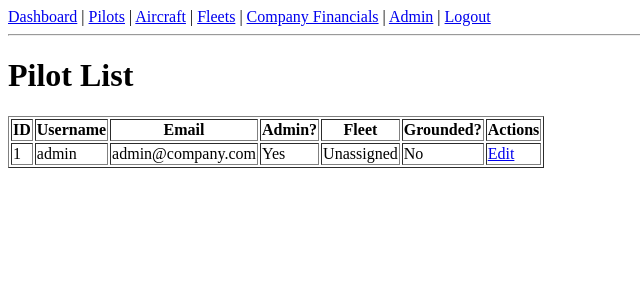
After one commit to chrisjk84/CJNCharter, a Flask app: page /pilots in a window 1280 px wide. The commit adds this page. Shown: the top 300 px of the page, without its empty margins (0-640 px from the left). Run offline with Flask 3, Linux system fonts and the light colour scheme; a user stored in the database is signed in; data comes from the database, SQL or seed files in the repository; both versions use the stored data as it was after the commit.

Commit message:
admin access

```diff
--- a/app.py
+++ b/app.py
@@ -47,7 +47,8 @@ def create_admin():
 @app.route('/')
 @login_required
 def dashboard():
-    return render_template('dashboard.html', pilot=current_user)
+    is_admin = current_user.is_admin
+    return render_template('dashboard.html', pilot=current_user, is_admin=is_admin)
 
 @app.route('/register', methods=['GET', 'POST'])
 def register():
@@ -104,6 +105,13 @@ def admin_dashboard():
     return render_template("admin_dashboard.html", pilots=pilots, aircraft=aircraft, fleets=fleets, financial=financial)
 
 # --- Aircraft CRUD ---
+@app.route("/aircraft")
+@login_required
+def list_aircraft():
+    aircraft = Aircraft.query.all()
+    is_admin = current_user.is_admin
+    return render_template("aircraft_list.html", aircraft=aircraft, is_admin=is_admin)
+
 @app.route("/admin/aircraft/add", methods=["GET", "POST"])
 @login_required
 @admin_required
@@ -117,14 +125,16 @@ def add_aircraft():
         db.session.add(aircraft)
         db.session.commit()
         flash("Aircraft added!", "success")
-        return redirect(url_for("admin_dashboard"))
+        return redirect(url_for("list_aircraft"))
     return render_template("add_aircraft.html", fleets=fleets)
 
-@app.route("/admin/aircraft/<int:aircraft_id>/edit", methods=["GET", "POST"])
+@app.route("/aircraft/<int:aircraft_id>/edit", methods=["GET", "POST"])
 @login_required
-@admin_required
 def edit_aircraft(aircraft_id):
     aircraft = Aircraft.query.get_or_404(aircraft_id)
+    is_admin = current_user.is_admin
+    if not is_admin:
+        abort(403)
     fleets = Fleet.query.all()
     if request.method == "POST":
         aircraft.registration = request.form["registration"]
@@ -132,10 +142,17 @@ def edit_aircraft(aircraft_id):
         aircraft.fleet_id = request.form.get("fleet_id") or None
         db.session.commit()
         flash("Aircraft updated!", "success")
-        return redirect(url_for("admin_dashboard"))
-    return render_template("edit_aircraft.html", aircraft=aircraft, fleets=fleets)
+        return redirect(url_for("list_aircraft"))
+    return render_template("edit_aircraft.html", aircraft=aircraft, fleets=fleets, is_admin=is_admin)
 
 # --- Fleet CRUD ---
+@app.route("/fleets")
+@login_required
+def list_fleets():
+    fleets = Fleet.query.all()
+    is_admin = current_user.is_admin
+    return render_template("fleet_list.html", fleets=fleets, is_admin=is_admin)
+
 @app.route("/admin/fleet/add", methods=["GET", "POST"])
 @login_required
 @admin_required
@@ -146,22 +163,25 @@ def add_fleet():
         db.session.add(fleet)
         db.session.commit()
         flash("Fleet added!", "success")
-        return redirect(url_for("admin_dashboard"))
+        return redirect(url_for("list_fleets"))
     return render_template("add_fleet.html")
 
-@app.route("/admin/fleet/<int:fleet_id>/edit", methods=["GET", "POST"])
+@app.route("/fleet/<int:fleet_id>/edit", methods=["GET", "POST"])
 @login_required
-@admin_required
 def edit_fleet(fleet_id):
     fleet = Fleet.query.get_or_404(fleet_id)
+    is_admin = current_user.is_admin
+    # Only allow if admin or pilot is assigned to this fleet
+    if not is_admin and current_user.fleet_id != fleet_id:
+        abort(403)
     if request.method == "POST":
         fleet.name = request.form["name"]
         db.session.commit()
         flash("Fleet updated!", "success")
-        return redirect(url_for("admin_dashboard"))
-    return render_template("edit_fleet.html", fleet=fleet)
+        return redirect(url_for("list_fleets"))
+    return render_template("edit_fleet.html", fleet=fleet, is_admin=is_admin)
 
-# --- Assign Pilot to Fleet ---
+# --- Assign Pilot to Fleet (admin only) ---
 @app.route("/admin/pilot/<int:pilot_id>/assign_fleet", methods=["GET", "POST"])
 @login_required
 @admin_required
@@ -175,7 +195,7 @@ def assign_pilot_fleet(pilot_id):
         return redirect(url_for("admin_dashboard"))
     return render_template("assign_pilot_fleet.html", pilot=pilot, fleets=fleets)
 
-# --- Remove or Ground Pilot ---
+# --- Remove or Ground Pilot (admin only) ---
 @app.route("/admin/pilot/<int:pilot_id>/ground", methods=["POST"])
 @login_required
 @admin_required
@@ -196,11 +216,48 @@ def remove_pilot(pilot_id):
     flash("Pilot removed.", "success")
     return redirect(url_for("admin_dashboard"))
 
-# --- Edit Company Financials ---
+# --- Pilot CRUD ---
+@app.route("/pilots")
+@login_required
+def list_pilots():
+    pilots = Pilot.query.all()
+    is_admin = current_user.is_admin
+    return render_template("pilot_list.html", pilots=pilots, is_admin=is_admin, current_user=current_user)
+
+@app.route("/pilot/<int:pilot_id>/edit", methods=["GET", "POST"])
+@login_required
+def edit_pilot(pilot_id):
+    pilot = Pilot.query.get_or_404(pilot_id)
+    is_admin = current_user.is_admin
+    if not is_admin and current_user.id != pilot_id:
+        abort(403)
+    if request.method == "POST":
+        if is_admin:
+            pilot.username = request.form["username"]
+            pilot.email = request.form["email"]
+            pilot.is_admin = "is_admin" in request.form
+        else:
+            pilot.username = request.form["username"]
+            pilot.email = request.form["email"]
+        db.session.commit()
+        flash("Pilot updated!", "success")
+        return redirect(url_for("list_pilots"))
+    return render_template("edit_pilot.html", pilot=pilot, is_admin=is_admin)
+
+# --- Company Financials (view for all, edit for admin) ---
+@app.route("/company_financials")
+@login_required
+def company_financials():
+    financial = CompanyFinancial.query.first()
+    is_admin = current_user.is_admin
+    return render_template("company_financials.html", financial=financial, is_admin=is_admin)
+
 @app.route("/admin/company_financials/edit", methods=["GET", "POST"])
 @login_required
-@admin_required
 def edit_company_financials():
+    is_admin = current_user.is_admin
+    if not is_admin:
+        abort(403)
     financial = CompanyFinancial.query.first()
     if not financial:
         financial = CompanyFinancial()
@@ -212,23 +269,8 @@ def edit_company_financials():
         financial.expenses = float(request.form["expenses"])
         db.session.commit()
         flash("Company financials updated.", "success")
-        return redirect(url_for("admin_dashboard"))
+        return redirect(url_for("company_financials"))
     return render_template("edit_company_financials.html", financial=financial)
-
-# --- Edit Pilot (username/email/is_admin) ---
-@app.route("/admin/pilot/<int:pilot_id>/edit", methods=["GET", "POST"])
-@login_required
-@admin_required
-def edit_pilot(pilot_id):
-    pilot = Pilot.query.get_or_404(pilot_id)
-    if request.method == "POST":
-        pilot.username = request.form["username"]
-        pilot.email = request.form["email"]
-        pilot.is_admin = "is_admin" in request.form
-        db.session.commit()
-        flash("Pilot updated!", "success")
-        return redirect(url_for("admin_dashboard"))
-    return render_template("edit_pilot.html", pilot=pilot)
 
 @app.errorhandler(404)
 def page_not_found(e):
--- a/migrations/versions/4e7988e4175e_.py
+++ b/migrations/versions/870c259541ec_.py
@@ -1,8 +1,8 @@
 """empty message
 
-Revision ID: 4e7988e4175e
+Revision ID: 870c259541ec
 Revises:
-Create Date: 2025-05-18 11:43:12.316299
+Create Date: 2025-05-18 11:54:50.387784
 
 """
 from alembic import op
@@ -10,7 +10,7 @@ import sqlalchemy as sa
 
 
 # revision identifiers, used by Alembic.
-revision = '4e7988e4175e'
+revision = '870c259541ec'
 down_revision = None
 branch_labels = None
 depends_on = None
--- a/templates/admin_dashboard.html
+++ b/templates/admin_dashboard.html
@@ -1,7 +1,6 @@
 {% extends "base.html" %}
 {% block content %}
 <h1>Admin Dashboard</h1>
-
 <h2>Pilots</h2>
 <a href="{{ url_for('register') }}">Add Pilot (via registration)</a>
 <table border="1">
@@ -29,7 +28,6 @@
     </tr>
   {% endfor %}
 </table>
-
 <h2>Aircraft</h2>
 <a href="{{ url_for('add_aircraft') }}">Add Aircraft</a>
 <table border="1">
@@ -48,7 +46,6 @@
     </tr>
   {% endfor %}
 </table>
-
 <h2>Fleets</h2>
 <a href="{{ url_for('add_fleet') }}">Add Fleet</a>
 <table border="1">
@@ -65,7 +62,6 @@
     </tr>
   {% endfor %}
 </table>
-
 <h2>Company Financials</h2>
 <p>
   Balance: ${{ "%.2f"|format(financial.balance if financial else 0) }}<br>
--- a/templates/base.html
+++ b/templates/base.html
@@ -1,44 +1,31 @@
 <!DOCTYPE html>
 <html lang="en">
 <head>
-    <title>{% block title %}CJX Aviation{% endblock %}</title>
     <meta charset="UTF-8">
-    <meta name="viewport" content="width=device-width, initial-scale=1">
-    <style>
-        body { background: #23272a; color: #e0e0e0; font-family: 'Segoe UI', Arial, sans-serif; margin: 0; }
-        a, a:visited { color: #e0e0e0; text-decoration: underline; }
-        a:hover, a:active { color: #7fff7f; text-decoration: underline; }
-        .container { max-width: 900px; margin: 5vw auto; background: #141414; border-radius: 10px; box-shadow: 0 8px 32px rgba(0,0,0,0.32); padding: 2.5rem 2.5rem; }
-        .navbar { background: #181818; padding: 1em 2em; border-radius: 0 0 10px 10px; }
-        .navbar a { margin-right: 1.5em; font-weight: bold; }
-        h1, h2, h3 { color: #fff; }
-        table { width: 100%; border-collapse: collapse; margin: 2em 0; }
-        th, td { padding: 0.7em; border: 1px solid #444; text-align: left; }
-        th { background: #222; }
-        tr:nth-child(even) { background: #1b1b1b; }
-        .success { color: #7fff7f; }
-        .error { color: #ff6b6b; }
-    </style>
-    {% block head %}{% endblock %}
+    <title>CJN Charter</title>
 </head>
 <body>
-    <div class="navbar">
-        <a href="{{ url_for('dashboard') }}">Dashboard</a>
+    <nav>
+        <a href="{{ url_for('dashboard') }}">Dashboard</a> |
+        <a href="{{ url_for('list_pilots') }}">Pilots</a> |
+        <a href="{{ url_for('list_aircraft') }}">Aircraft</a> |
+        <a href="{{ url_for('list_fleets') }}">Fleets</a> |
         <a href="{{ url_for('company_financials') }}">Company Financials</a>
-        <a href="{{ url_for('company_flightlog') }}">Company Flight Log</a>
-        <a href="{{ url_for('fleets') }}">Fleets</a>
-        <a href="{{ url_for('pilots') }}">Pilots</a>
-        <a href="{{ url_for('logout') }}">Logout</a>
-    </div>
-    <div class="container">
+        {% if is_admin %}
+            | <a href="{{ url_for('admin_dashboard') }}">Admin</a>
+        {% endif %}
+        | <a href="{{ url_for('logout') }}">Logout</a>
+    </nav>
+    <hr>
     {% with messages = get_flashed_messages(with_categories=true) %}
       {% if messages %}
+        <ul>
         {% for category, message in messages %}
-                    <div class="{{ category }}">{{ message }}</div>
+          <li><strong>{{ category.capitalize() }}:</strong> {{ message }}</li>
         {% endfor %}
+        </ul>
       {% endif %}
     {% endwith %}
     {% block content %}{% endblock %}
-    </div>
 </body>
 </html>
--- /dev/null
+++ b/templates/pilot_list.html
@@ -0,0 +1,25 @@
+{% extends "base.html" %}
+{% block content %}
+<h1>Pilot List</h1>
+<table border="1">
+  <tr>
+    <th>ID</th><th>Username</th><th>Email</th><th>Admin?</th><th>Fleet</th><th>Grounded?</th>
+    <th>Actions</th>
+  </tr>
+  {% for pilot in pilots %}
+    <tr>
+      <td>{{ pilot.id }}</td>
+      <td>{{ pilot.username }}</td>
+      <td>{{ pilot.email }}</td>
+      <td>{{ "Yes" if pilot.is_admin else "No" }}</td>
+      <td>{{ pilot.fleet.name if pilot.fleet else "Unassigned" }}</td>
+      <td>{{ "Yes" if pilot.is_grounded else "No" }}</td>
+      <td>
+        {% if is_admin or current_user.id == pilot.id %}
+          <a href="{{ url_for('edit_pilot', pilot_id=pilot.id) }}">Edit</a>
+        {% endif %}
+      </td>
+    </tr>
+  {% endfor %}
+</table>
+{% endblock %}
```
Also changed, not shown: templates/aircraft_list.html (added, +24 -0 lines), templates/dashboard.html (+4 -14 lines), templates/edit_pilot.html (+7 -5 lines), templates/fleet_list.html (added, +24 -0 lines), instance/cjx_pilots.db. Lines whose indentation alone changed are shown as unchanged.
